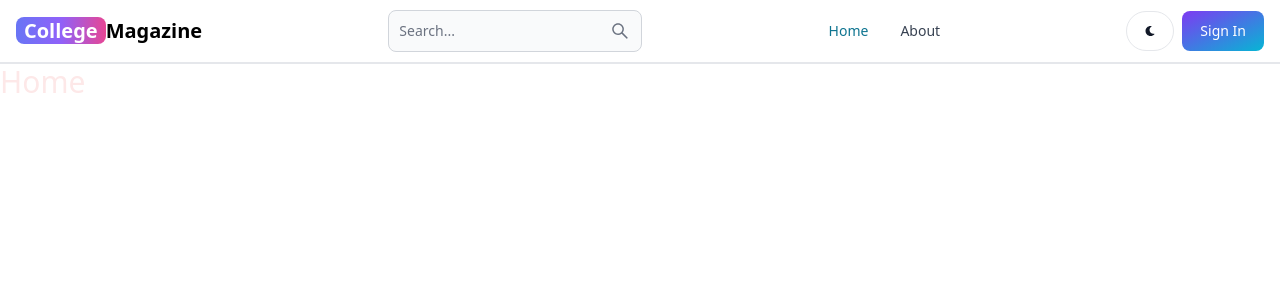
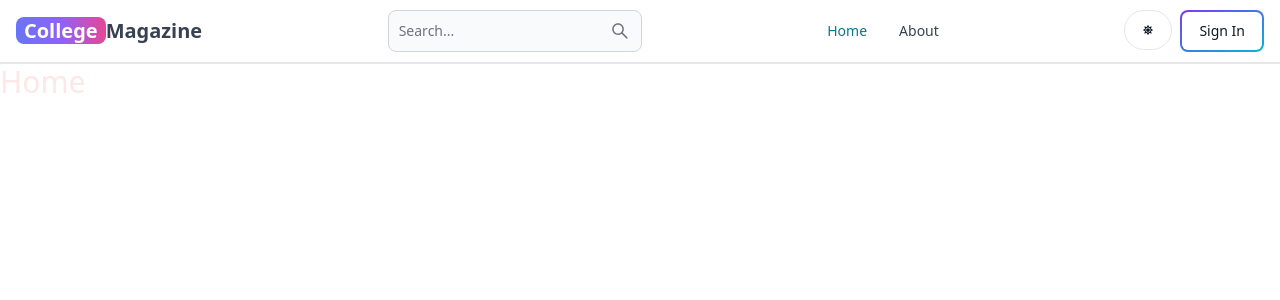
Before and after one commit to Admya1/College-Magazine, a React (Vite) app in the folder client/: page / in a window 1280 px wide. Shown: the top 300 px of the page. Built offline with nearby package versions, Linux system fonts and the light colour scheme; no server answers.

Commit message:
Updated header and added darkmode feature

```diff
--- a/client/src/components/Header.jsx
+++ b/client/src/components/Header.jsx
@@ -1,9 +1,14 @@
-import { Button, Navbar, TextInput } from 'flowbite-react';
+import { Avatar, Button, Dropdown, Navbar, TextInput } from 'flowbite-react';
 import { Link, useLocation } from 'react-router-dom';
 import { AiOutlineSearch } from 'react-icons/ai';
-import { FaMoon } from 'react-icons/fa';
+import { FaMoon ,FaSun} from 'react-icons/fa';
+import { useSelector, useDispatch } from 'react-redux';
+import { toggleTheme } from '../redux/theme/themeSlice';
 export default function Header() {
     const path = useLocation().pathname;
+    const dispatch = useDispatch();
+  const { currentUser } = useSelector((state) => state.user);
+  const { theme } = useSelector((state) => state.theme);
   return (
     <Navbar className='border-b-2'>
       <Link
@@ -27,12 +32,39 @@
         <AiOutlineSearch />
       </Button>
       <div className='flex gap-2 md:order-2'>
-        <Button className='w-12 h-10 hidden sm:inline' color='gray' pill>
-          <FaMoon />
+      <Button
+          className='w-12 h-10 hidden sm:inline'
+          color='gray'
+          pill
+          onClick={() => dispatch(toggleTheme())}
+        >
+          {theme === 'light' ? <FaSun /> : <FaMoon />}
         </Button>
-        <Link to='/sign-in'>
-          <Button gradientDuoTone='purpleToBlue'>Sign In</Button>
-        </Link>
+        {currentUser ? (
+          <Dropdown
+            arrowIcon={false}
+            inline
+            label={
+              <Avatar alt='user' img={currentUser.profilePicture} rounded />
+            }
+          >
+            <Dropdown.Header>
+              <span className='block text-sm'>@{currentUser.username}</span>
+              <span className='block text-sm font-medium truncate'>{currentUser.email}</span>
+            </Dropdown.Header>
+            <Link to={'/dashboard?tab=profile'}>
+              <Dropdown.Item>Profile</Dropdown.Item>
+            </Link>
+            <Dropdown.Divider />
+            <Dropdown.Item>Sign out</Dropdown.Item>
+          </Dropdown>
+        ) : (
+          <Link to='/sign-in'>
+            <Button gradientDuoTone='purpleToBlue' outline>
+              Sign In
+            </Button>
+          </Link>
+        )}
         <Navbar.Toggle />
       </div>
       <Navbar.Collapse>
--- /dev/null
+++ b/client/src/components/ThemeProvider.jsx
@@ -0,0 +1,12 @@
+import { useSelector } from 'react-redux';
+
+export default function ThemeProvider({ children }) {
+  const { theme } = useSelector((state) => state.theme);
+  return (
+    <div className={theme}>
+      <div className='bg-white text-gray-700 dark:text-gray-200 dark:bg-[rgb(16,23,42)] min-h-screen'>
+        {children}
+      </div>
+    </div>
+  );
+}
--- a/client/src/main.jsx
+++ b/client/src/main.jsx
@@ -4,10 +4,13 @@
 import { store, persistor } from './redux/store.js';
 import { Provider } from 'react-redux';
 import { PersistGate } from 'redux-persist/integration/react';
+import ThemeProvider from './components/ThemeProvider.jsx';
 createRoot(document.getElementById('root')).render(
   <PersistGate persistor={persistor}>
     <Provider store={store}>
-      <App />
+    <ThemeProvider>
+        <App />
+      </ThemeProvider>
     </Provider>
   </PersistGate>
 )
--- a/client/src/redux/store.js
+++ b/client/src/redux/store.js
@@ -1,10 +1,12 @@
 import { configureStore, combineReducers } from '@reduxjs/toolkit';
 import userReducer from './user/userSlice';
+import themeReducer from './theme/themeSlice';
 import { persistReducer, persistStore } from 'redux-persist';
 import storage from 'redux-persist/lib/storage';
 
 const rootReducer = combineReducers({
   user: userReducer,
+  theme: themeReducer,
 });
 
 const persistConfig = {
--- /dev/null
+++ b/client/src/redux/theme/themeSlice.js
@@ -0,0 +1,15 @@
+import {createSlice} from '@reduxjs/toolkit';
+const initialState = {
+    theme: 'light',
+};
+const themeSlice = createSlice({
+    name: 'theme',
+    initialState,
+    reducers: {
+        toggleTheme: (state) => {
+            state.theme = state.theme === 'light' ? 'dark' : 'light';
+        },
+        }
+});
+export const {toggleTheme} = themeSlice.actions;
+export default themeSlice.reducer;
```
